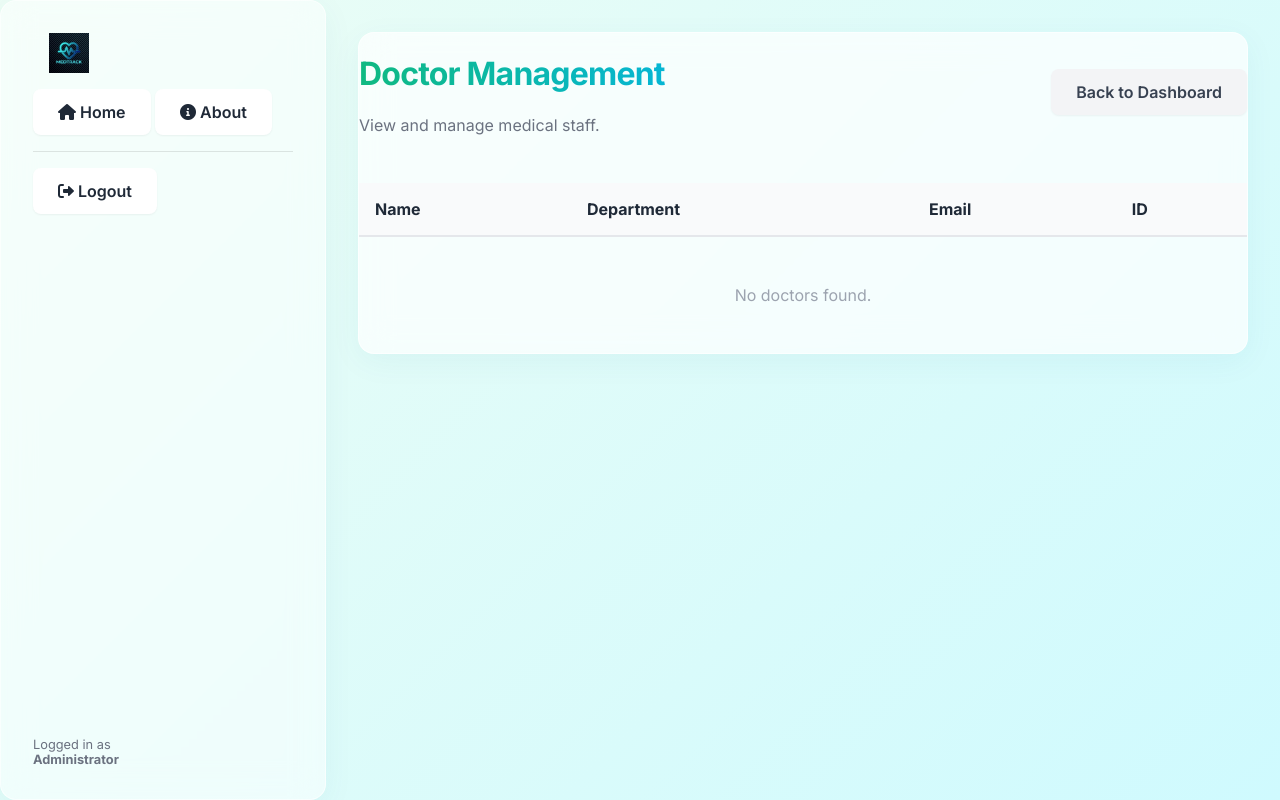
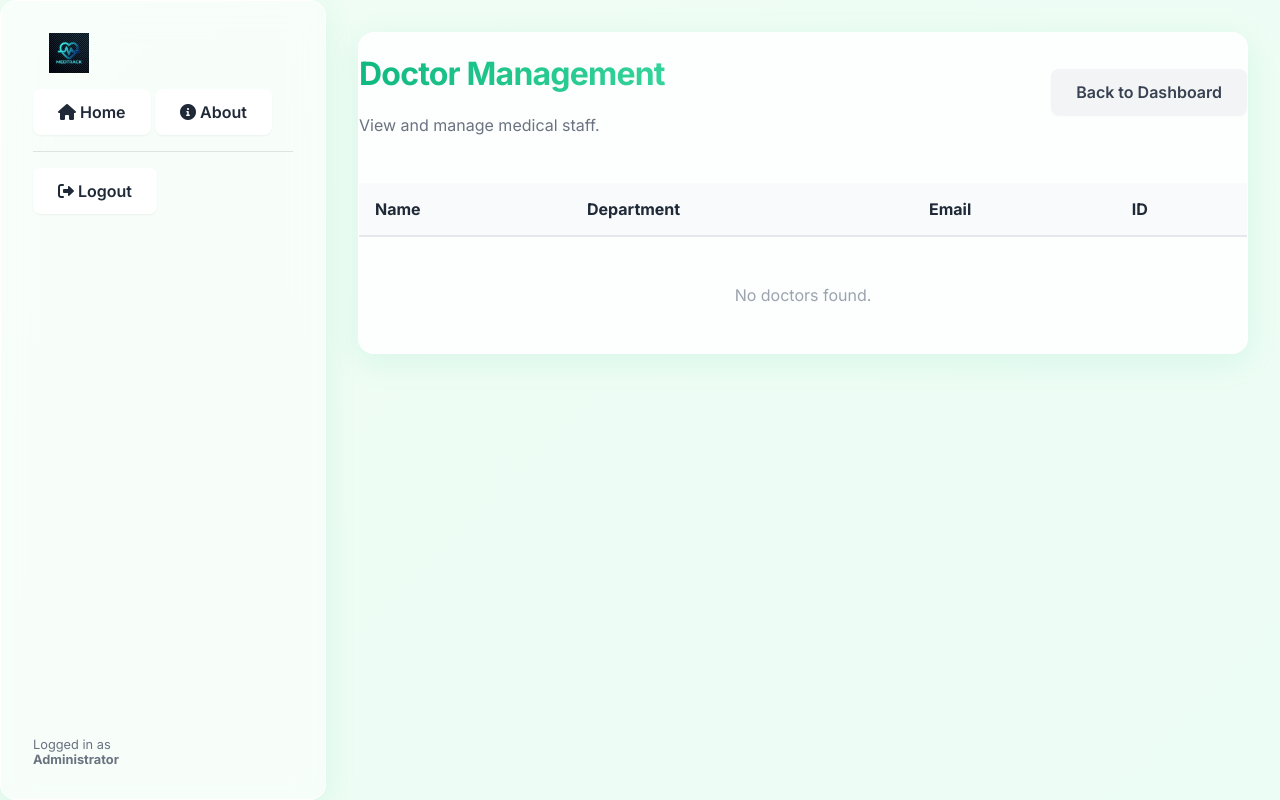
Before and after one commit to Ruthrarohith/MedTrack, a Flask app: page /admin/manage/doctors in a window 1280 px wide. Run offline with Flask 3, Linux system fonts and the light colour scheme; the visitor is signed in with stand-in values (Sample User, id 1); data that the repository does not hold is empty.

Commit message:
Update theme to light mode with cyan-green accents and verify SNS configuration

```diff
--- a/static/css/style.css
+++ b/static/css/style.css
@@ -1,21 +1,23 @@
 /* CSS Variables & Reset */
 :root {
     --primary: #10b981;
-    /* Light Green /  Emerald-500 */
-    --secondary: #06b6d4;
-    /* Cyan-500 */
+    /* Emerald-500 (Primary Green) */
+    --secondary: #34d399;
+    /* Emerald-400 (Secondary Green/Cyan tint) */
     --accent: #f59e0b;
     /* Amber - for warmth */
     --text-dark: #1f2937;
     /* Gray-900 - readable on light */
     --text-muted: #6b7280;
     /* Gray-500 */
-    --bg-gradient: linear-gradient(135deg, #ecfdf5 0%, #cffafe 100%);
-    /* Pale Green to Pale Cyan */
-    --glass-bg: rgba(255, 255, 255, 0.7);
+    --bg-gradient: linear-gradient(135deg, #f0fdf4 0%, #ecfdf5 100%);
+    /* Very light Green gradient */
+    --glass-bg: rgba(255, 255, 255, 0.85);
+    /* More opaque white for better contrast */
     /* White glass */
-    --glass-border: rgba(255, 255, 255, 0.6);
-    --glass-shadow: 0 8px 32px 0 rgba(7, 89, 133, 0.05);
+    --glass-border: rgba(255, 255, 255, 0.8);
+    --glass-shadow: 0 8px 32px 0 rgba(16, 185, 129, 0.1);
+    /* Greenish shadow */
     --font-main: 'Inter', sans-serif;
 }
 
```
